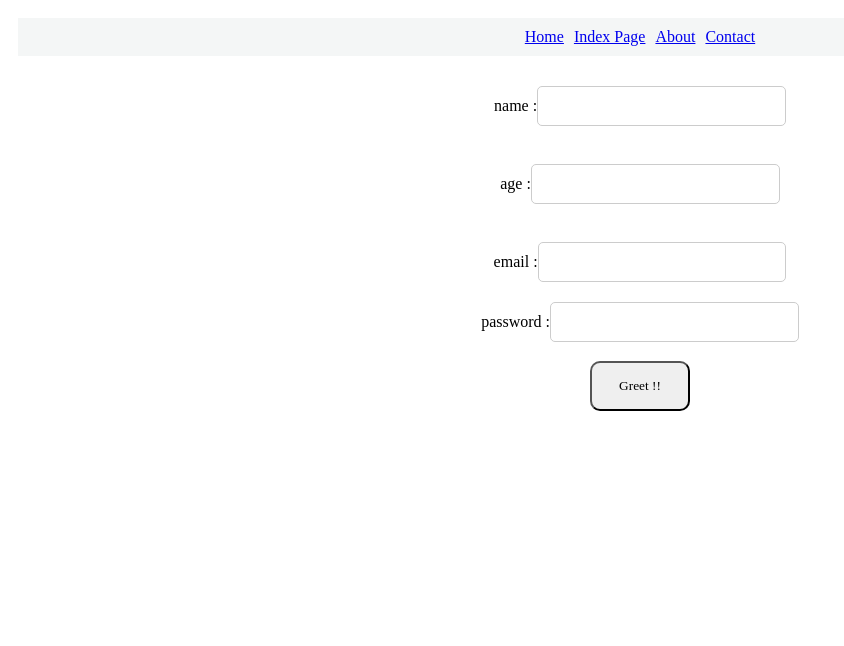
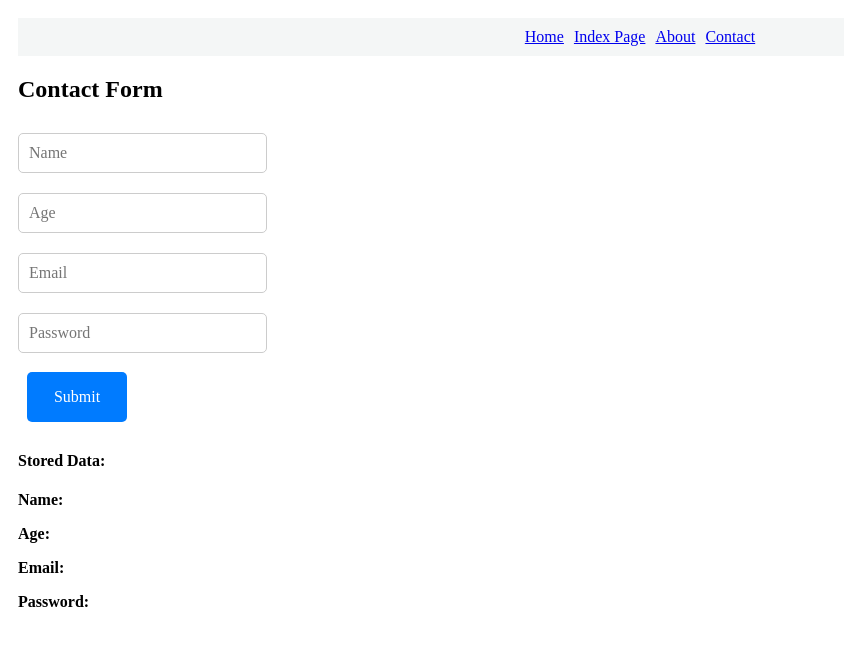
Before and after one commit to lakshmanbhukya/learn-react, a React (Vite) app: page /contact in a window 1280 px wide. Shown: the top 646 px of the page, without its empty margins (0-844 px from the left). Built offline with nearby package versions, Linux system fonts and the light colour scheme.

Commit message:
form handling and storing them --commit

```diff
--- a/src/components/contact.jsx
+++ b/src/components/contact.jsx
@@ -1,45 +1,82 @@
 import React, { useState } from "react";
+import "../css/contact.css";
+export default function Contact() {
+  const [formData, setFormData] = useState({
+    name: "",
+    age: "",
+    email: "",
+    password: "",
+  });
 
-export default function Contact() {
-  const [name, setName] = useState("");
-  const [age, setAge] = useState("");
-  const [email, setEmail] = useState("");
-  const [password, setPassword] = useState("");
+  const handleChange = (e) => {
+    const { name, value } = e.target;
+
+    setFormData((prevData) => ({
+      ...prevData,
+      [name]: value,
+    }));
+  };
 
   const handleSubmit = (e) => {
     e.preventDefault();
-    alert(`Hello ${name} Age ${age} email ${email}`);
+    console.log("Form Data Stored:", formData);
+    alert(`Hello ${formData.name}! Your form is stored successfully.`);
   };
 
   return (
     <>
-      <form onSubmit={handleSubmit} align="center">
-        <label htmlFor="name">name :</label>
+      <h2>Contact Form</h2>
+      <form onSubmit={handleSubmit}>
         <input
+          name="name"
           type="text"
-          value={name}
-          onChange={(e) => setName(e.target.value)}
-        /> <br/><br/>
-        <label htmlFor="age">age :</label>
+          placeholder="Name"
+          value={formData.name}
+          onChange={handleChange}
+        />
+        <br />
         <input
+          name="age"
           type="number"
-          value={age}
-          onChange={(e) => setAge(e.target.value)}
-        /><br/><br/>
-        <label htmlFor="email">email :</label>
+          placeholder="Age"
+          value={formData.age}
+          onChange={handleChange}
+        />
+        <br />
         <input
+          name="email"
           type="email"
-          value={email}
-          onChange={(e) => setEmail(e.target.value)}
-        /><br/>
-        <label htmlFor="password">password :</label>
+          placeholder="Email"
+          value={formData.email}
+          onChange={handleChange}
+        />
+        <br />
         <input
+          name="password"
           type="password"
-          value={password}
-          onChange={(e) => setPassword(e.target.value)}
-        /><br/>
-        <button type="submit">Greet !!</button>
+          placeholder="Password"
+          value={formData.password}
+          onChange={handleChange}
+        />{" "}
+        <br />
+        <button type="submit">Submit</button>
       </form>
+
+      <div style={{ marginTop: "20px" }}>
+        <h4>Stored Data:</h4>
+        <p>
+          <strong>Name:</strong> {formData.name}
+        </p>
+        <p>
+          <strong>Age:</strong> {formData.age}
+        </p>
+        <p>
+          <strong>Email:</strong> {formData.email}
+        </p>
+        <p>
+          <strong>Password:</strong> {formData.password}
+        </p>
+      </div>
     </>
   );
 }
--- /dev/null
+++ b/src/css/contact.css
@@ -0,0 +1,13 @@
+button {
+  padding: 10px 20px;
+  background-color: #007bff; /* Bootstrap Blue */
+  color: white;
+  border: none;
+  border-radius: 5px;
+  font-size: 16px;
+  cursor: pointer;
+}
+
+button:hover {
+  background-color: #0056b3;
+}
```
